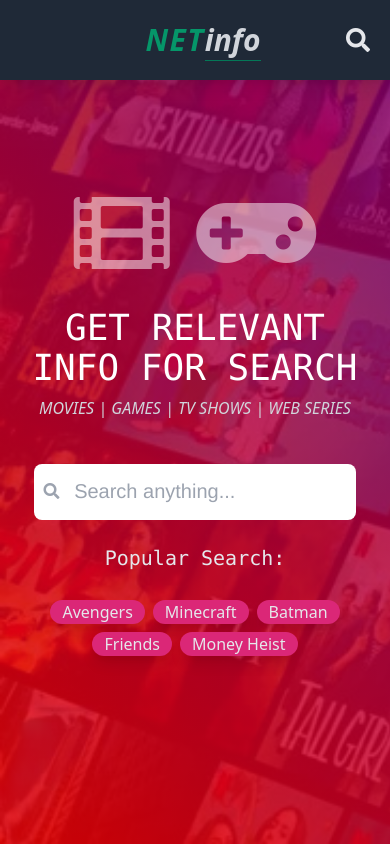
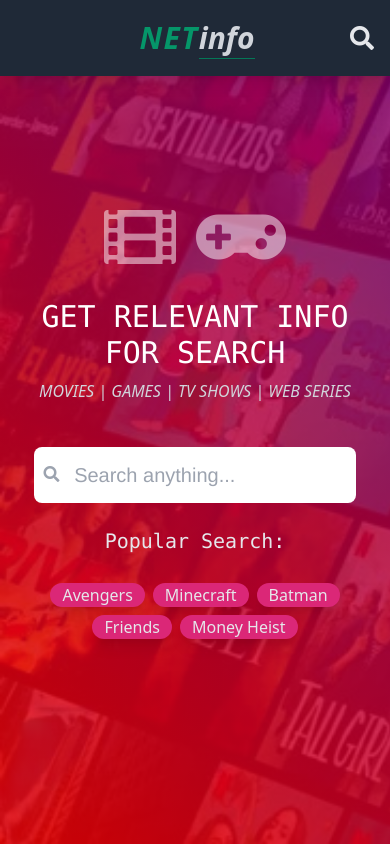
Before and after one commit to skabdullah9/netinfo, a Vue app: page / in a window 390 px wide. Built offline with nearby package versions, Linux system fonts and the light colour scheme.

Commit message:
responsive bugs

```diff
--- a/src/components/Header.vue
+++ b/src/components/Header.vue
@@ -1,7 +1,7 @@
 <template>
   <div class="header-wrapper fixed  z-50 w-full">
-  <header class="bg-gray-800 py-5 shadow-lg sticky top-0 font-mono flex items-center justify-between px-5 md:px-10">
-    <div class="goBack h-10 w-10">
+  <header class="bg-gray-800 py-5 shadow-lg sticky top-0 font-mono flex items-center justify-between px-4 md:px-10">
+    <div class="goBack h-7 w-7">
       <button v-if="$route.name != 'Home'" class="focus:outline-none"  @click="$router.back()">
     <i
       class="fa fa-arrow-left text-2xl md:text-3xl text-gray-200 "
--- a/src/views/Home.vue
+++ b/src/views/Home.vue
@@ -1,7 +1,7 @@
 <template>
   <div class="home flex justify-center flex-col items-center h-screen">
-    <h1 class="text-8xl text-white mb-6 text-opacity-50"><i class="fa fa-film"></i> <i class="fa fa-gamepad"></i></h1>
-    <h1 class="text-center text-white text-4xl mb-2 uppercase font-mono max-w-3xl">get relevant info for search </h1>
+    <h1 class="text-7xl  xl:text-8xl text-white mb-6 text-opacity-50"><i class="fa fa-film"></i> <i class="fa fa-gamepad"></i></h1>
+    <h1 class="text-center text-white text-3xl md:text-4xl mb-2 uppercase font-mono max-w-3xl">get relevant info for search </h1>
     <p class="mb-6 text-white italic text-gray-300 cursor-pointer font-sans">MOVIES | GAMES | TV SHOWS | WEB SERIES</p>
      <div class="relative mt-5">
             <div class="absolute top-4 left-3 "> <i class="fa fa-search text-gray-400 z-20 hover:text-gray-500 ml-3 md:ml-0"></i> </div> <input type="text" required v-model="search" class="h-14  w-11/12 md:w-96  pl-10 pr-20 rounded-lg z-0 focus:shadow focus:outline-none text-xl bg-opacity-80" placeholder="Search anything...">
--- a/src/views/movieDetail.vue
+++ b/src/views/movieDetail.vue
@@ -1,6 +1,6 @@
 <template>
   <main v-if="!loading" class="py-28 text-gray-200 font-sans">
-    <h1 class="text-5xl font-mono">{{ movie.Title }} ({{ movie.Year }})</h1>
+    <h1 class="text-3xl md:text-5xl font-mono">{{ movie.Title }} ({{ movie.Year }})</h1>
     <div class="relative inline-block mx-auto">
       <img
         :src="movie.Poster"
@@ -25,8 +25,8 @@
       </span>
     </h2>
     <p class="max-w-4xl mx-auto text-xl">{{ movie.Plot }}</p>
-    <div class="flex justify-center items-start my-5 text-base ">
-    <p class="border-2 border-pink-600 border-opacity-50 py-2 px-4 shadow-lg rounded-full mr-5">Genre: <span class="text-yellow-400 italic">"{{movie.Genre}}"</span> </p>
+    <div class="flex justify-center items-center flex-col md:flex-row  my-5 text-base ">
+    <p class="border-2 border-pink-600 border-opacity-50 py-2 px-4 shadow-lg rounded-full mr-5 mb-3">Genre: <span class="text-yellow-400 italic">"{{movie.Genre}}"</span> </p>
     <p class="border-2 border-pink-600 border-opacity-50 py-2 px-4 shadow-lg rounded-full">Language: <span class="text-yellow-400 italic">"{{movie.Language}}"</span></p>
 
     </div>
```
